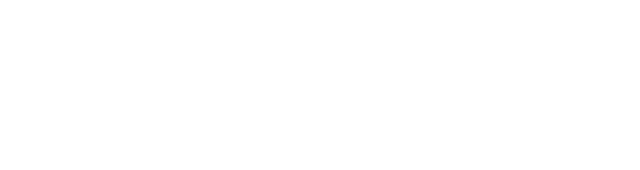
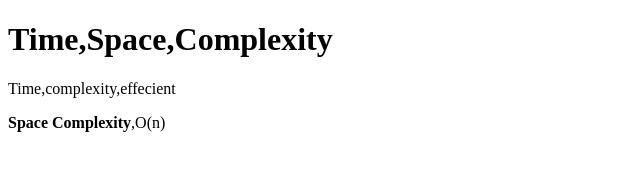
Before and after one commit to acciojob/time-and-space-complexity-jayeshnanaware, a website: page main.html in a window 1280 px wide. Shown: the whole page, without its empty margins (0-640 px from the left). Drawn offline with Linux system fonts and the light colour scheme.

Commit message:
created a submission

```diff
--- a/main.html
+++ b/main.html
@@ -10,7 +10,9 @@
 	<!-- the entire body must be written by student -->
     <script type="text/javascript" src="./script.js">
 </script>
-
+<h1>Time,Space,Complexity</h1>
+<p>Time,complexity,effecient</p>
+<p><b>Space Complexity</b>,O(n)</p>
 </body>
 
 </html>
```
